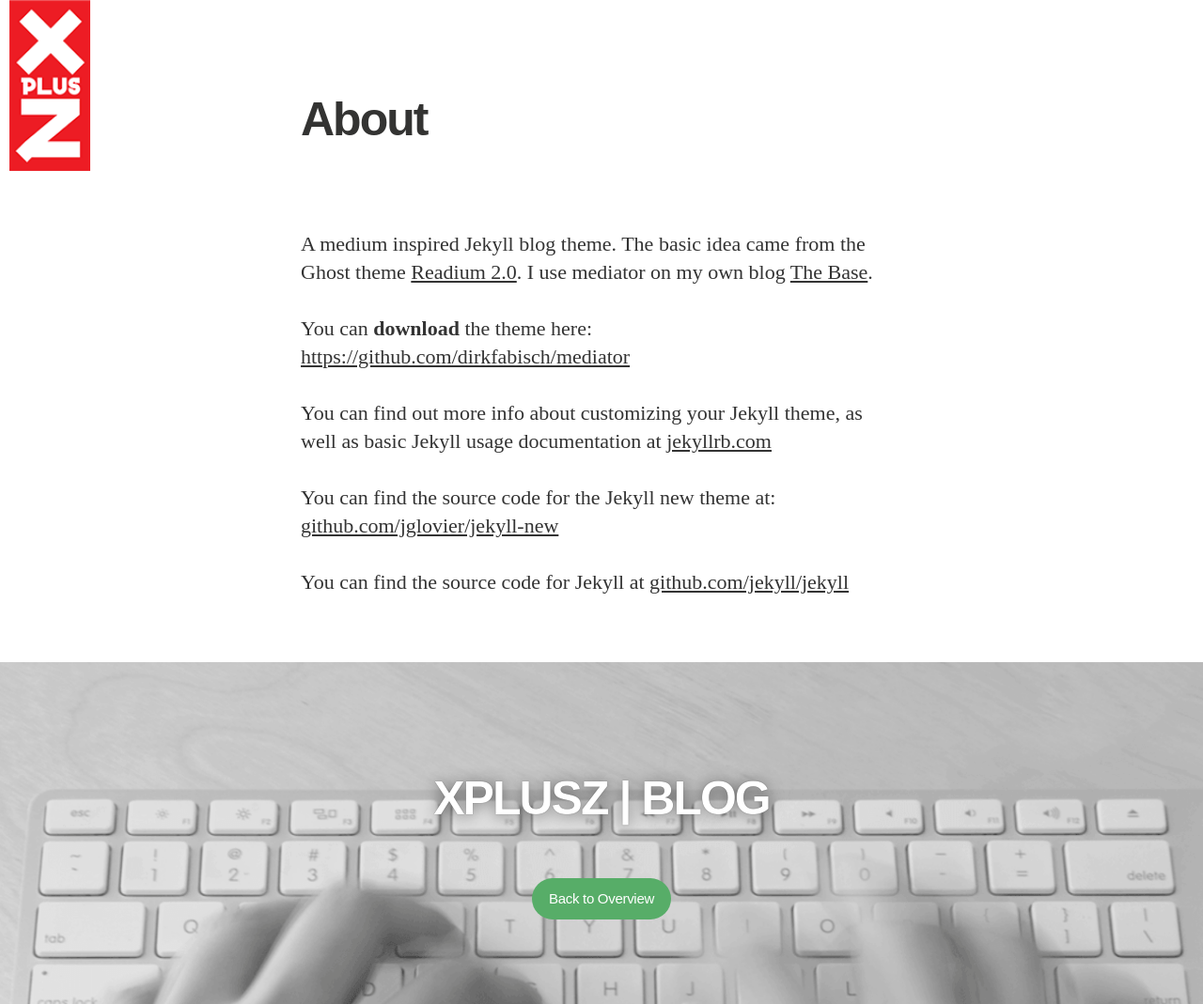
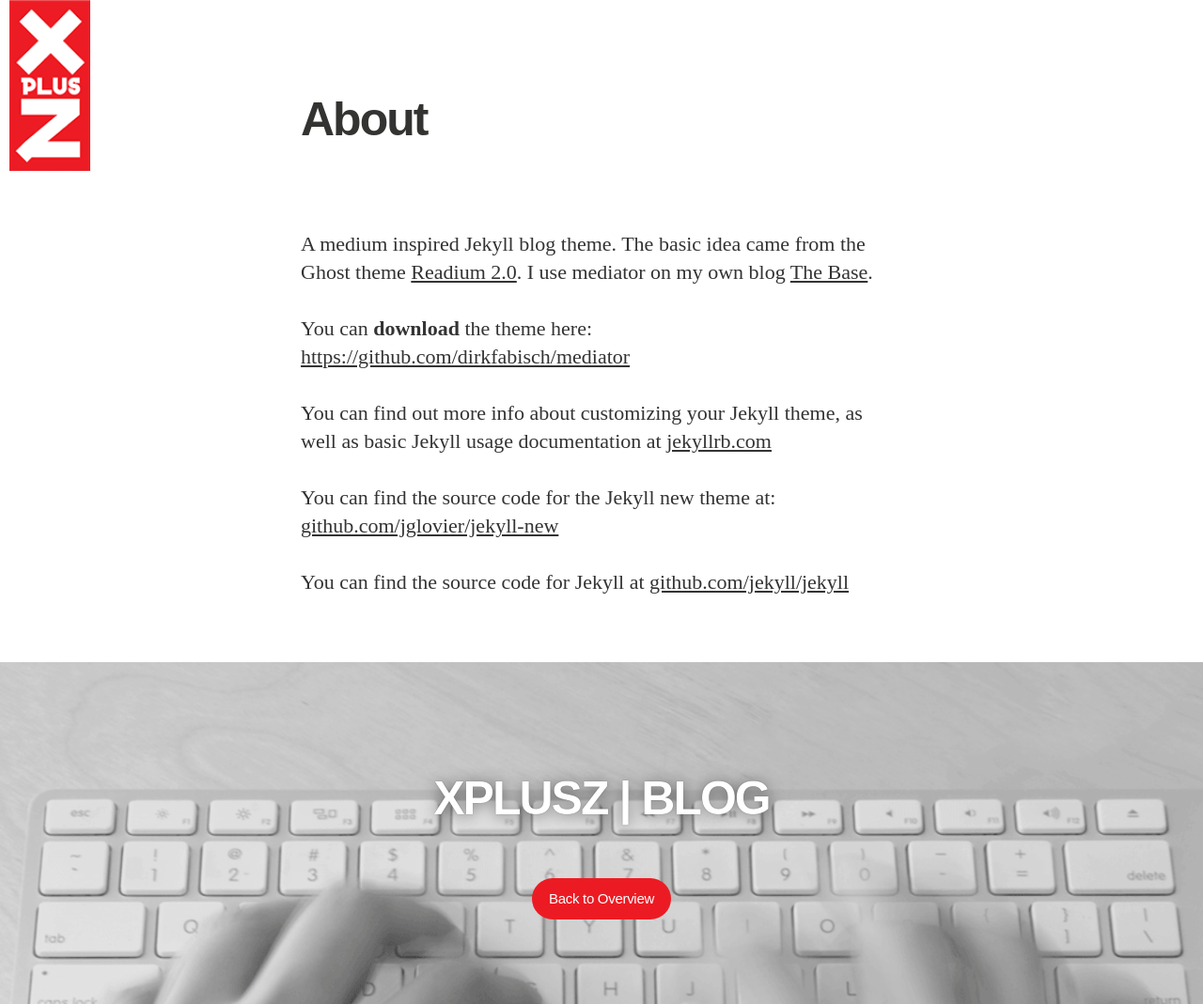
Before and after one commit to zhoule/zhoule.github.com, a Jekyll site: the page built from about.md, in a window 1280 px wide. Shown: the whole page at 94% size. Built offline with Jekyll 4.4.1, drawn with Linux system fonts in a browser that asks for light colours; nearby versions of some CDN libraries; some web fonts are replaced; Markdown is read by kramdown in place of the engine named in the settings.

Commit message:
Update the color of back button.

```diff
--- a/css/main.sass
+++ b/css/main.sass
@@ -667,7 +667,7 @@ body
       text-decoration: none
       cursor: pointer
       height: 44px
-      background: #57ad68
+      background: #ec1b23
       color: #fff
       vertical-align: middle
       box-sizing: border-box
```
Also changed, not shown: 2 other files.
